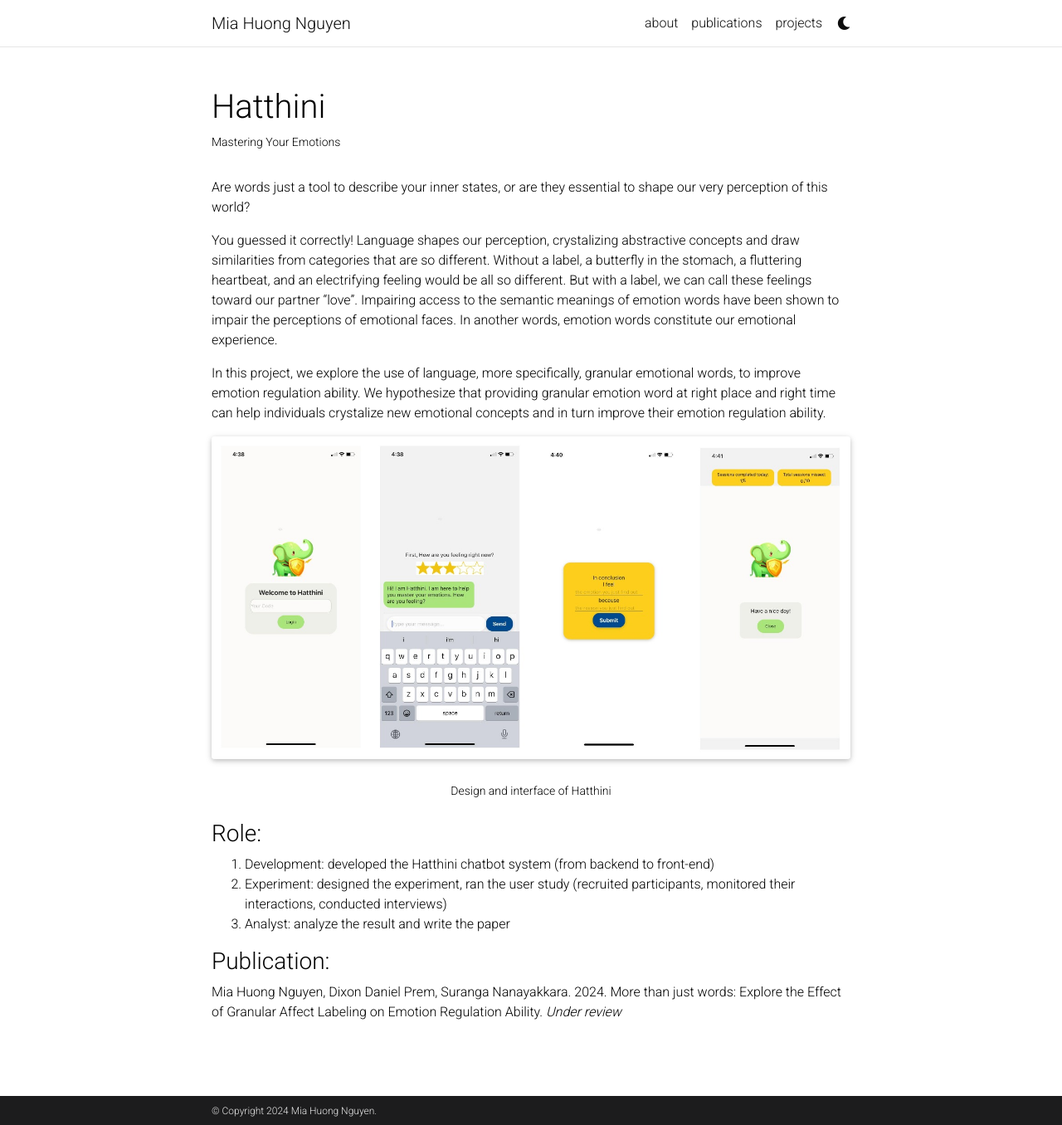
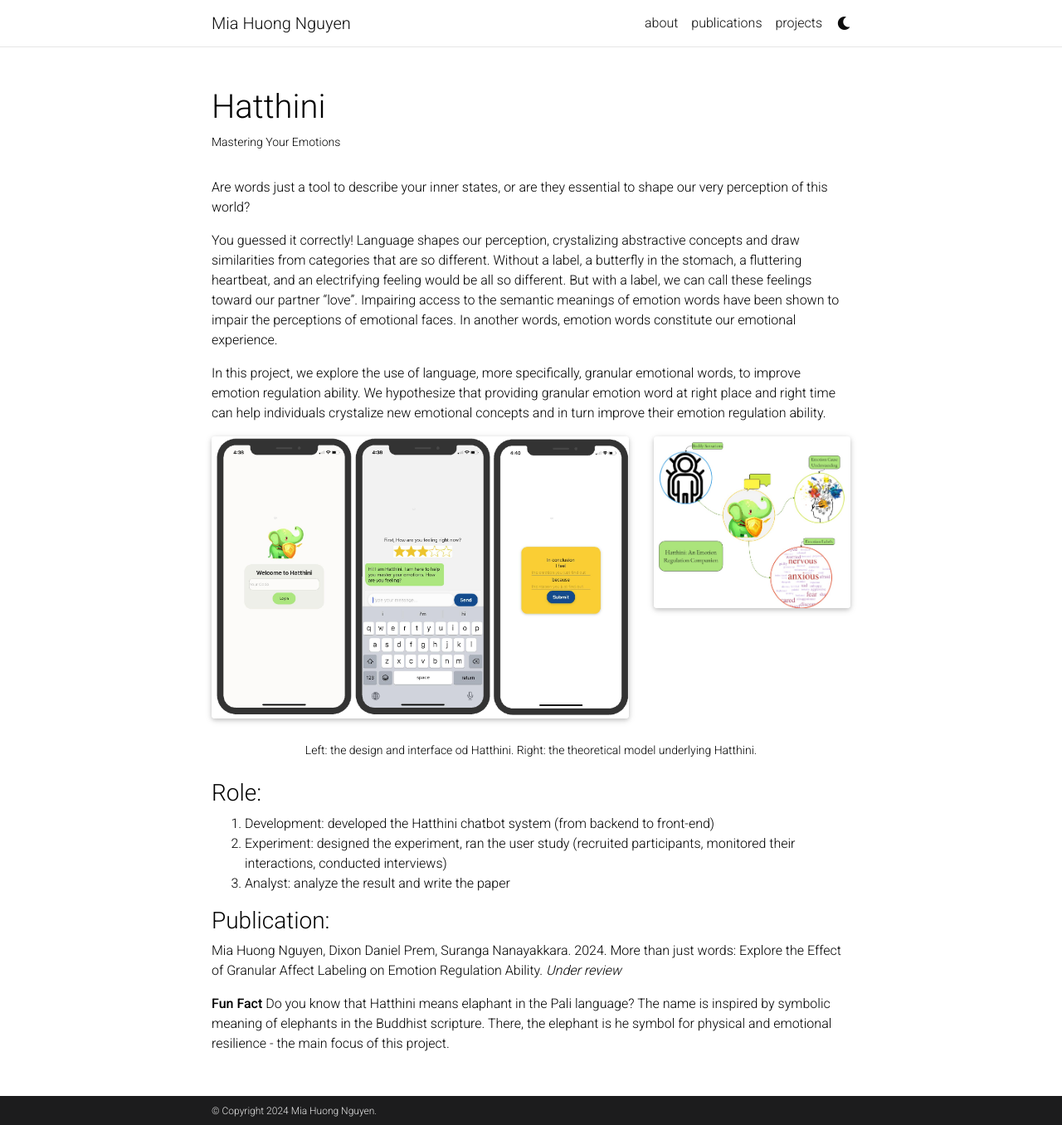
Before and after one commit to iammia0o/iammia0o.github.io, a Jekyll site: the page built from _projects/2_project.md, in a window 1280 px wide and 1356 px high. Shown: the whole window at 83% size. Built offline with Jekyll 4.4.1, drawn with Linux system fonts in a browser that asks for light colours; full-size pictures stand in for the smaller copies a plugin makes; comment, search, counter and statistics services are not loaded; a style sheet for code colours, icons or effects is not loaded.

Commit message:
updated images

```diff
--- a/_projects/2_project.md
+++ b/_projects/2_project.md
@@ -13,16 +13,17 @@ You guessed it correctly! Language shapes our perception, crystalizing abstracti
 
 In this project, we explore the use of language, more specifically, granular emotional words, to improve emotion regulation ability. We hypothesize that providing granular emotion word at right place and right time can help individuals crystalize new emotional concepts and in turn improve their emotion regulation ability.
 
-<div class="row">
-    <div class="col-sm mt-3 mt-md-0">
-        {% include figure.html path="assets/img/hatthini_design.jpg" title="Hatthini" class="img-fluid rounded z-depth-1" %}
+<div class="row justify-content-sm-center">
+    <div class="col-sm-8 mt-3 mt-md-0">
+        {% include figure.html path="assets/img/hatthini-3views.png" title="design-hatthini" class="img-fluid rounded z-depth-1" %}
+    </div>
+    <div class="col-sm-4 mt-3 mt-md-0">
+        {% include figure.html path="assets/img/hatthini_proj_cover.jpg" title="model" class="img-fluid rounded z-depth-1" %}
     </div>
 </div>
 <div class="caption">
-    Design and interface of Hatthini
+    Left: the design and interface od Hatthini. Right: the theoretical model underlying Hatthini.
 </div>
-
-
 
 ### Role:
 1. Development: developed the Hatthini chatbot system (from backend to front-end)
@@ -31,3 +32,6 @@ In this project, we explore the use of language, more specifically, granular emo
 
 ### Publication:
 Mia Huong Nguyen, Dixon Daniel Prem, Suranga Nanayakkara. 2024. More than just words: Explore the Effect of Granular Affect Labeling on Emotion Regulation Ability. *Under review*
+
+**Fun Fact**
+Do you know that Hatthini means elaphant in the Pali language? The name is inspired by symbolic meaning of elephants in the Buddhist scripture. There, the elephant is he symbol for physical and emotional resilience - the main focus of this project.
```
Also changed, not shown: assets/img/hatthini-3views.png (added).
